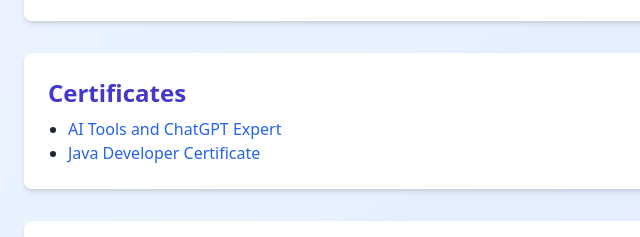
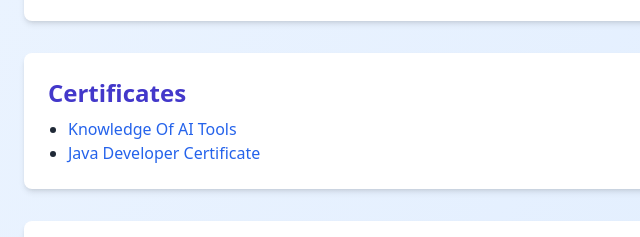
Before and after one commit to prathameshk447/portfolio-prathamesh-kulkarni, a plain HTML site: page index.html in a window 1280 px wide. Shown: the part 948-1185 px from the top of the page, 0-640 px from the left. Drawn offline with nearby package versions, Linux system fonts and the light colour scheme.

Commit message:
Update index.html

```diff
--- a/index.html
+++ b/index.html
@@ -67,8 +67,8 @@
       <h2 class="text-2xl font-bold text-indigo-700 mb-2">Certificates</h2>
       <ul class="list-disc ml-5">
         <li>
-          <a href="AI_Expert_Certificate.png" target="_blank" class="text-blue-600 hover:underline">
-            AI Tools and ChatGPT Expert
+          <a href="AI_Tools_Certificate.png" target="_blank" class="text-blue-600 hover:underline">
+            Knowledge Of AI Tools
           </a>
         </li>
         <li>
```
